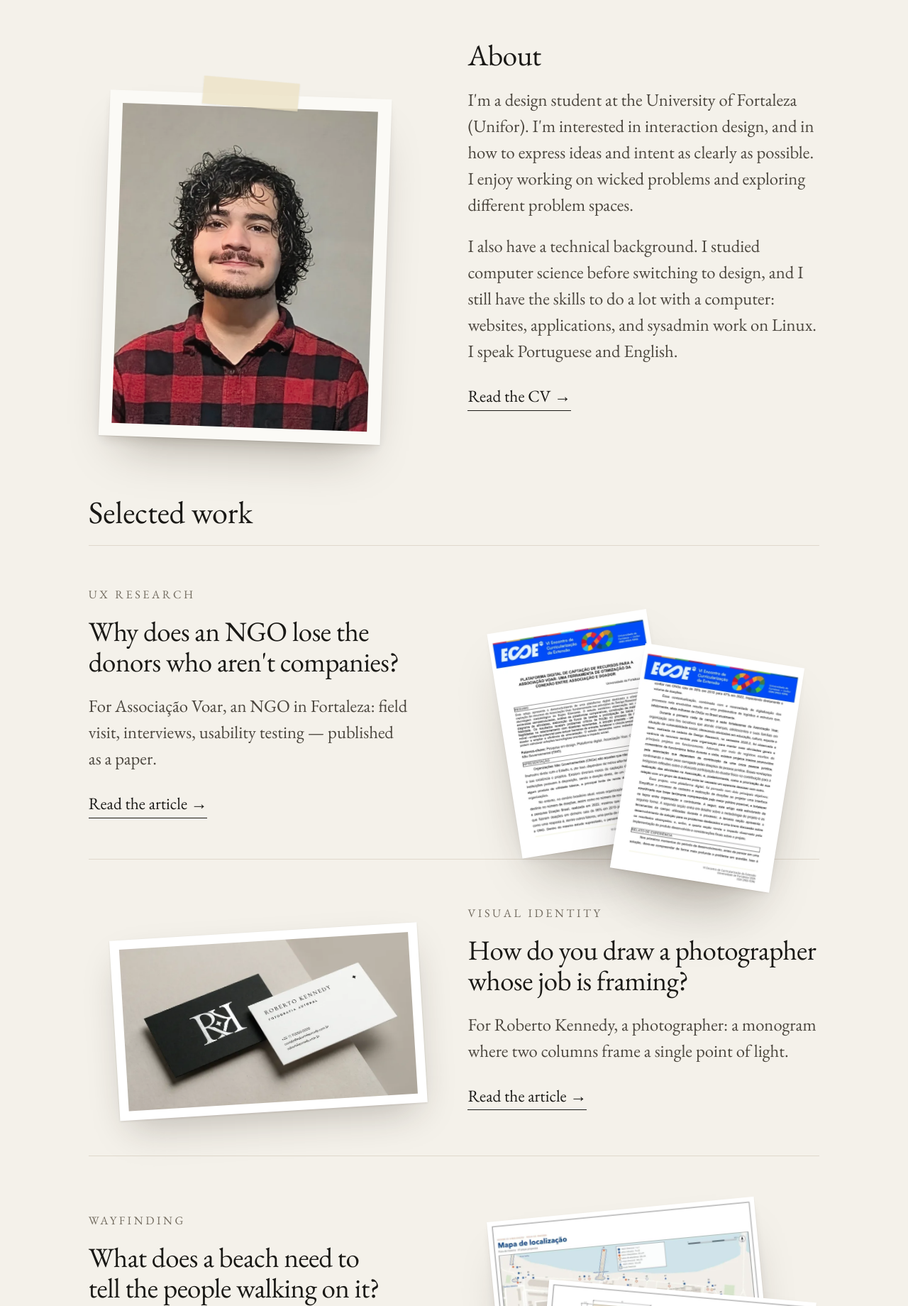
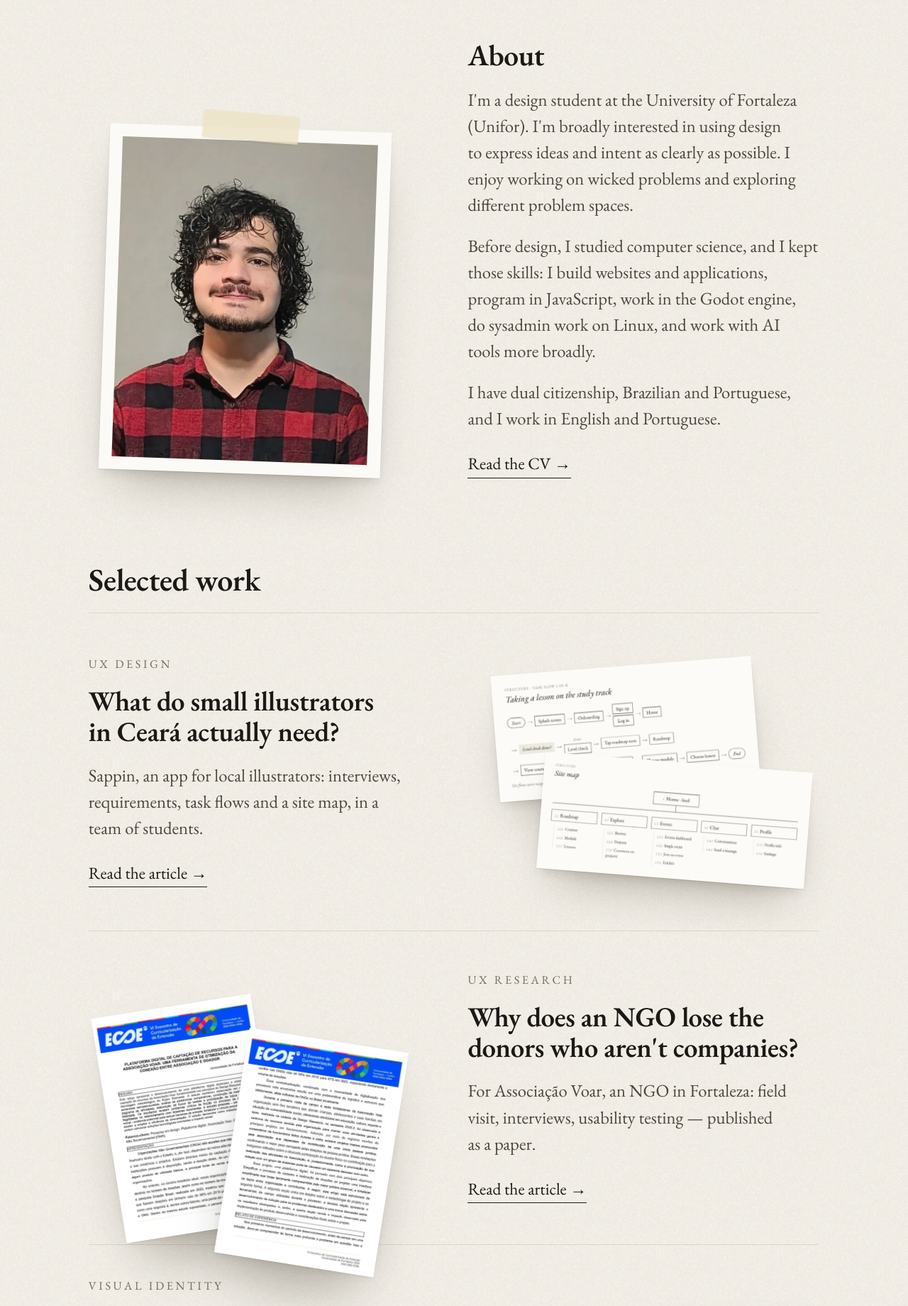
Before and after one commit to wiktor-r/vmacedo.com, a plain HTML site: page index.html in a window 1280 px wide. Shown: the part 820-2660 px from the top of the page at 71% size. Drawn offline with Linux system fonts and the light colour scheme.

Commit message:
Publish site

```diff
--- a/index.html
+++ b/index.html
@@ -168,7 +168,7 @@ body::before{content:"";position:fixed;inset:0;z-index:-1;pointer-events:none;
 }
 /* background depth: grain + lighter page/deeper margins + window light */
 
-body::before{background:url(/img/grain-light.webp) 0 0/128px,
+body::before{background:
   radial-gradient(ellipse 55% 45% at 18% 0%,rgba(255,253,246,1),rgba(255,253,246,0) 70%),
   linear-gradient(115deg,rgba(255,251,240,.0) 40%,rgba(255,251,240,.55) 52%,rgba(255,251,240,0) 64%),
   radial-gradient(ellipse 120% 90% at 50% 50%,rgba(0,0,0,0) 55%,rgba(110,85,50,.16) 100%),
@@ -177,7 +177,7 @@ body::before{background:url(/img/grain-light.webp) 0 0/128px,
 /* separators sit under the floating props */
 .sec+.work::before,.work+.work::before{z-index:1}
 .sec+.work::before{content:"";position:absolute;top:0;height:1px;background:rgba(120,86,52,.16)}
-#voar{z-index:4}#kennedy{z-index:3}#iracema{z-index:2}.sec{position:relative;z-index:5}
+#voar{z-index:3}#kennedy{z-index:2}#iracema{z-index:1}.sec{position:relative;z-index:5}
 .sec{padding-bottom:clamp(28px,4vh,48px)}
 /* B: no rule above the heading */
 .sec{border-top:0!important}.sec::before{display:none!important}
@@ -356,7 +356,7 @@ footer .credit{margin-top:18px;font-size:13px;color:var(--mut)}footer .credit a{
 .hello-in .hero-cap i{font-style:italic;color:var(--ink)}
 @media (max-width:820px){.hello-in{width:calc(100% - 44px)}.hello-in h1{font-size:clamp(40px,12vw,54px)!important}.hello-in .hero-cap{font-size:18px;margin-top:12px}}
 .desk.sap{aspect-ratio:16/12}.desk.sap .s1{left:0;top:4%;width:78%;transform:rotate(-3deg);background:#fff}.desk.sap .s2{left:20%;top:40%;width:80%;transform:rotate(2.5deg);background:#fff;z-index:2}
-#sappin{z-index:1}
+#sappin{z-index:4}
 .go+.go2{margin-left:28px}
 
 /* phones: a single intro section (line, a messy pile of prints with the portrait on top, About); the board hero is desktop-only */
@@ -388,6 +388,18 @@ footer .credit{margin-top:18px;font-size:13px;color:var(--mut)}footer .credit a{
  .about-photo .pb1{rotate:-17deg}.about-photo .pb2{rotate:-8deg}.about-photo .pb3{rotate:9deg}
 }
 .desk.rkm{aspect-ratio:16/11;display:flex;align-items:center;justify-content:center}.desk.rkm .s1{position:relative;left:auto;top:auto;width:92%;transform:rotate(-2deg);background:#fff;padding:10px;box-shadow:0 1px 2px rgba(40,30,20,.12),0 18px 40px -12px rgba(40,30,20,.28)}
+
+/* ---- 19/11 pass ---- */
+/* grain belongs to the paper: it scrolls with the page (the fixed layer keeps only the soft light) */
+body{background:var(--paper) url(/img/grain-light.webp) 0 0/128px}
+/* stronger headings, matching the posts (EB Garamond 600) */
+.work h2,.sec h2,.about-text h2{font-weight:600;letter-spacing:-.01em}
+/* hero: the text block is as wide as its text and sits in the true centre; the board clears around that centre */
+.hello-in{width:max-content!important;max-width:min(720px,calc(100% - 44px))}
+.board{-webkit-mask-image:radial-gradient(ellipse 44% 30% at 50% 50%,transparent 48%,#000 100%);mask-image:radial-gradient(ellipse 44% 30% at 50% 50%,transparent 48%,#000 100%)}
+/* hero: one quiet fade on load instead of items landing one by one */
+@media (prefers-reduced-motion:no-preference){.hello{animation:hero-in .8s ease both}}
+@keyframes hero-in{from{opacity:0}}
 </style></head><body>
 <a class="skip" href="#work">Skip to the work</a>
 <header class="top"><a href="/">Victor Aguiar-Macedo</a><nav aria-label="Main"><a class="wide" href="#work">Work</a><a href="#contact">Contact</a></nav></header>
@@ -432,39 +444,40 @@ footer .credit{margin-top:18px;font-size:13px;color:var(--mut)}footer .credit a{
 <div class="scrawl nm" aria-hidden="true" style="--x:19;--y:57;--r:-7deg">talk to people<br>before pixels</div>
 <div class="scrawl nm" aria-hidden="true" style="--x:20;--y:92;--r:5deg">5 users find<br>most problems</div>
 </div>
-<div class="hello-in"><div class="rv"><h1>Victor Aguiar-Macedo</h1><p class="hero-cap">Design student in Fortaleza, working in <i>interaction design</i> and <i>design research</i>.</p></div></div>
+<div class="hello-in"><div><h1>Victor Aguiar-Macedo</h1><p class="hero-cap">Design student in Fortaleza, working in <i>interaction design</i> and <i>design research</i>.</p></div></div>
 </section>
 <section class="wrap about" id="about" aria-labelledby="h-about">
   <h1 class="m-intro">Hello! I'm Victor and I take projects from <i>the&nbsp;field</i> to <i>the&nbsp;screen</i>.</h1>
  <div class="about-photo rv"><figure class="print-photo pile-b pb1" aria-hidden="true"><img src="/img/board/stickies.webp" alt="" loading="lazy" decoding="async"></figure><figure class="print-photo pile-b pb2" aria-hidden="true"><img src="/img/board/coffee.webp" alt="" loading="lazy" decoding="async"></figure><figure class="print-photo pile-b pb3" aria-hidden="true"><img src="/img/board/phone.webp" alt="" loading="lazy" decoding="async"></figure><figure class="print-photo taped-print"><img src="/img/victor.webp" width="604" height="800" alt="Portrait of Victor" loading="lazy" decoding="async"></figure></div>
  <div class="about-text rv">
   <h2 id="h-about">About</h2>
-  <p>I'm a design student at the University of Fortaleza (Unifor). I'm interested in interaction design, and in how to express ideas and intent as clearly as possible. I enjoy working on wicked problems and exploring different problem&nbsp;spaces.</p>
-  <p>I also have a technical background. I studied computer science before switching to design, and I still have the skills to do a lot with a computer: websites, applications, and sysadmin work on Linux. I speak Portuguese and&nbsp;English.</p>
+  <p>I'm a design student at the University of Fortaleza (Unifor). I'm broadly interested in using design to express ideas and intent as clearly as possible. I enjoy working on wicked problems and exploring different problem&nbsp;spaces.</p>
+  <p>Before design, I studied computer science, and I kept those skills: I build websites and applications, program in JavaScript, work in the Godot engine, do sysadmin work on Linux, and work with AI tools more&nbsp;broadly.</p>
+  <p>I have dual citizenship, Brazilian and Portuguese, and I work in English and&nbsp;Portuguese.</p>
   <a class="go" href="/cv.html">Read the CV</a>
  </div>
 </section>
 <section class="wrap sec" id="work" aria-labelledby="h-work"><h2 class="rv" id="h-work">Selected&nbsp;work</h2></section>
-<section class="wrap work" id="voar" aria-labelledby="h-voar">
+<section class="wrap work" id="sappin" aria-labelledby="h-sap">
+ <div class="rv"><div class="k">UX design</div><h2 id="h-sap">What do small illustrators in Ceará actually need?</h2><p>Sappin, an app for local illustrators: interviews, requirements, task flows and a site map, in a team of&nbsp;students.</p><a class="go" href="/work/sappin.html" aria-label="Read the article about Sappin">Read the article</a></div>
+ <div class="media desk sap rv"><img class="s1" src="/img/sappin-flow.webp" width="1600" height="775" alt="Sappin task flow for taking a lesson on the study track" loading="lazy" decoding="async"><img class="s2" src="/img/sappin-sitemap.webp" width="1600" height="693" alt="Sappin site map" loading="lazy" decoding="async"></div>
+</section>
+<section class="wrap work flip" id="voar" aria-labelledby="h-voar">
  <div class="rv"><div class="k">UX research</div><h2 id="h-voar">Why does an NGO lose the donors who aren't companies?</h2><p>For Associação Voar, an NGO in Fortaleza: field visit, interviews, usability testing — published as a&nbsp;paper.</p><a class="go" href="/work/voar.html" aria-label="Read the article about Voar">Read the article</a></div>
  <div class="media paper rv"><img class="shadow" src="/img/ecoe-01-560w.webp" srcset="/img/ecoe-01-560w.webp 560w, /img/ecoe-01.webp 760w" sizes="(max-width:820px) 46vw, 270px" width="760" height="1073" alt="First page of the published Voar paper" loading="lazy" decoding="async"><img class="shadow" src="/img/ecoe-02-560w.webp" srcset="/img/ecoe-02-560w.webp 560w, /img/ecoe-02.webp 760w" sizes="(max-width:820px) 46vw, 270px" width="760" height="1073" alt="Second page of the published Voar paper" loading="lazy" decoding="async"></div>
 </section>
-<section class="wrap work flip" id="kennedy" aria-labelledby="h-rk">
+<section class="wrap work" id="kennedy" aria-labelledby="h-rk">
  <div class="rv"><div class="k">Visual identity</div><h2 id="h-rk">How do you draw a photographer whose job is framing?</h2><p>For Roberto Kennedy, a photographer: a monogram where two columns frame a single point of&nbsp;light.</p><a class="go" href="/work/roberto-kennedy.html" aria-label="Read the article about the Roberto Kennedy identity">Read the article</a></div>
  <div class="media desk rkm rv"><img class="s1" src="/img/rk-mock-cards-800w.webp" srcset="/img/rk-mock-cards-800w.webp 800w, /img/rk-mock-cards.webp 1600w" sizes="(max-width:820px) 85vw, 460px" width="1600" height="893" alt="Roberto Kennedy business cards: the monogram in white on black, and the name card in black on white" loading="lazy" decoding="async"></div>
 
 </section>
-<section class="wrap work" id="iracema" aria-labelledby="h-ira">
+<section class="wrap work flip" id="iracema" aria-labelledby="h-ira">
  <div class="rv"><div class="k">Wayfinding</div><h2 id="h-ira">What does a beach need to tell the people walking on it?</h2><p>For Praia de Iracema, Fortaleza's waterfront: a shared 3D survey and a sign family drawn from the&nbsp;shore.</p><a class="go" href="/work/iracema.html" aria-label="Read the article about Praia de Iracema wayfinding">Read the article</a></div>
  <div class="media desk ira rv"><img class="s1" src="/img/ir_pr-01-800w.webp" srcset="/img/ir_pr-01-800w.webp 800w, /img/ir_pr-01.webp 1600w" sizes="(max-width:820px) 75vw, 400px" width="1600" height="1132" alt="A3 board: location map of the proposed signs along the Praia de Iracema waterfront" loading="lazy" decoding="async"><img class="s2" src="/img/ir_pr-02-800w.webp" srcset="/img/ir_pr-02-800w.webp 800w, /img/ir_pr-02.webp 1600w" sizes="(max-width:820px) 75vw, 400px" width="1600" height="1132" alt="A3 technical board for the directional totem: front view with dimensions, palette and type" loading="lazy" decoding="async"></div>
 </section>
-<section class="wrap work flip" id="sappin" aria-labelledby="h-sap">
- <div class="rv"><div class="k">UX design</div><h2 id="h-sap">What do small illustrators in Ceará actually need?</h2><p>Sappin, an app for local illustrators: interviews, requirements, task flows and a site map, in a team of&nbsp;students.</p><a class="go" href="/work/sappin.html" aria-label="Read the article about Sappin">Read the article</a></div>
- <div class="media desk sap rv"><img class="s1" src="/img/sappin-flow.webp" width="1600" height="775" alt="Sappin task flow for taking a lesson on the study track" loading="lazy" decoding="async"><img class="s2" src="/img/sappin-sitemap.webp" width="1600" height="693" alt="Sappin site map" loading="lazy" decoding="async"></div>
-</section>
 </main>
 <footer id="contact"><p class="line">Let's make something people can&nbsp;actually&nbsp;use.</p><a class="mail" href="mailto:victormac@edu.unifor.br">victormac@edu.unifor.br</a>
-<nav class="links"><a href="/cv.html">CV</a><a href="/files/curriculo-carlos-victor-aguiar-de-macedo.pdf">Currículo (PDF)</a><a href="/files/portfolio-carlos-victor-aguiar-de-macedo.pdf">Portfolio (PDF)</a><a href="https://ordinary.vision">ordinary.vision</a><a href="/microblog.html">microblog</a></nav><p class="credit">Board photos from <a href="https://unsplash.com">Unsplash</a>; push/pull door by Robert S. Donovan, <a href="https://creativecommons.org/licenses/by/2.0/">CC BY 2.0</a>.</p><div class="name" aria-hidden="true" data-name="Victor Aguiar-Macedo"></div></footer>
+<nav class="links"><a href="/cv.html">CV</a><a href="/files/curriculo-carlos-victor-aguiar-de-macedo.pdf">CV (PDF)</a></nav><p class="credit">Board photos from <a href="https://unsplash.com">Unsplash</a>; push/pull door by Robert S. Donovan, <a href="https://creativecommons.org/licenses/by/2.0/">CC BY 2.0</a>.</p><div class="name" aria-hidden="true" data-name="Victor Aguiar-Macedo"></div></footer>
 <script>
 document.documentElement.classList.add('js');
 
@@ -492,7 +505,7 @@ document.querySelectorAll('.rv').forEach(el=>io.observe(el));
      paths[i].setAttribute('d',`M${x1.toFixed(1)} ${y1.toFixed(1)} Q${((x1+x2)/2).toFixed(1)} ${((y1+y2)/2+d*.09).toFixed(1)} ${x2.toFixed(1)} ${y2.toFixed(1)}`)});
    pins.forEach(([el,g])=>{g.style.display=el.offsetParent?'':'none'; const [x,y]=pinOf(el);g.setAttribute('transform',`translate(${x.toFixed(1)} ${y.toFixed(1)})`)})};
  addEventListener('resize',draw); new ResizeObserver(draw).observe(board); board.querySelectorAll('img').forEach(i=>i.addEventListener('load',draw)); draw();
- if(matchMedia('(prefers-reduced-motion:no-preference)').matches){board.classList.add('pinning');setTimeout(()=>board.classList.remove('pinning'),2600)}
+
  if(!matchMedia('(hover:hover) and (pointer:fine)').matches) return;
  let top=10;
  board.querySelectorAll('.ev').forEach(el=>{
--- a/sitemap.xml
+++ b/sitemap.xml
@@ -3,7 +3,7 @@
   <url><loc>https://vmacedo.com/</loc><lastmod>2026-11-19</lastmod></url>
   <url><loc>https://vmacedo.com/cv.html</loc><lastmod>2026-11-19</lastmod></url>
   <url><loc>https://vmacedo.com/microblog.html</loc><lastmod>2026-11-19</lastmod></url>
-  <url><loc>https://vmacedo.com/work/editorial.html</loc><lastmod>2026-11-15</lastmod></url>
+  <url><loc>https://vmacedo.com/work/editorial.html</loc><lastmod>2026-11-19</lastmod></url>
   <url><loc>https://vmacedo.com/work/flatland.html</loc><lastmod>2026-11-19</lastmod></url>
   <url><loc>https://vmacedo.com/work/iracema-map.html</loc><lastmod>2026-11-19</lastmod></url>
   <url><loc>https://vmacedo.com/work/iracema.html</loc><lastmod>2026-11-19</lastmod></url>
```
